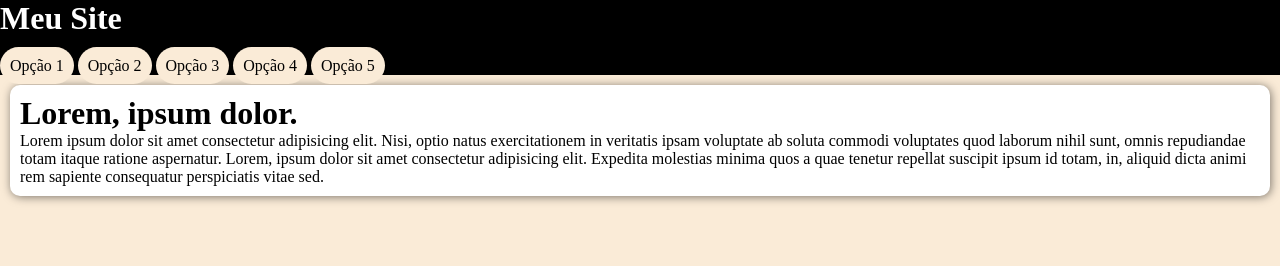
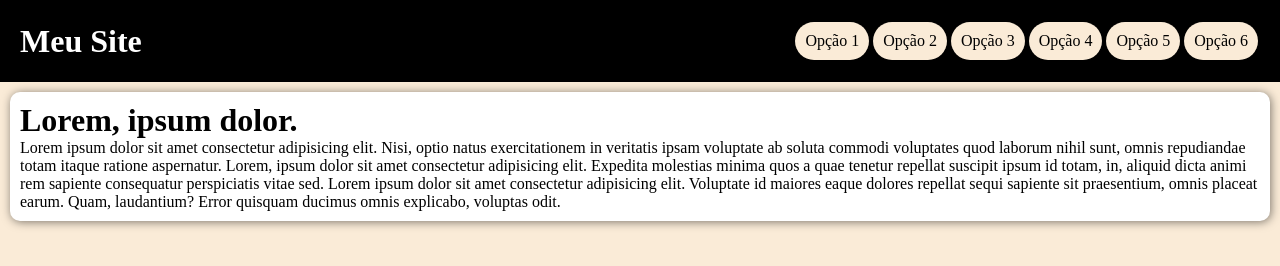
Before and after one commit to giovaneklose/html-css, a plain HTML site: page desafios/d017/idenx.html in a window 1280 px wide. Drawn offline with Linux system fonts and the light colour scheme.

Commit message:
Atualizei exercício

```diff
--- a/desafios/d017/idenx.html
+++ b/desafios/d017/idenx.html
@@ -6,6 +6,7 @@
     <title>Menu Flex</title>
     <link rel="shortcut icon" href="favicon/favicon.ico" type="image/x-icon">
     <link rel="stylesheet" href="style.css">
+    <link rel="stylesheet" href="mobile.css" media="screen and (max-width: 600px)">
 </head>
 <body>
     <header>
@@ -16,11 +17,12 @@
             <a href="#">Opção 3</a>
             <a href="#">Opção 4</a>
             <a href="#">Opção 5</a>
+            <a href="#">Opção 6</a>
         </nav>
     </header>
     <main>
         <h1>Lorem, ipsum dolor.</h1>
-        <p>Lorem ipsum dolor sit amet consectetur adipisicing elit. Nisi, optio natus exercitationem in veritatis ipsam voluptate ab soluta commodi voluptates quod laborum nihil sunt, omnis repudiandae totam itaque ratione aspernatur. Lorem, ipsum dolor sit amet consectetur adipisicing elit. Expedita molestias minima quos a quae tenetur repellat suscipit ipsum id totam, in, aliquid dicta animi rem sapiente consequatur perspiciatis vitae sed.</p>
+        <p>Lorem ipsum dolor sit amet consectetur adipisicing elit. Nisi, optio natus exercitationem in veritatis ipsam voluptate ab soluta commodi voluptates quod laborum nihil sunt, omnis repudiandae totam itaque ratione aspernatur. Lorem, ipsum dolor sit amet consectetur adipisicing elit. Expedita molestias minima quos a quae tenetur repellat suscipit ipsum id totam, in, aliquid dicta animi rem sapiente consequatur perspiciatis vitae sed. Lorem ipsum dolor sit amet consectetur adipisicing elit. Voluptate id maiores eaque dolores repellat sequi sapiente sit praesentium, omnis placeat earum. Quam, laudantium? Error quisquam ducimus omnis explicabo, voluptas odit.</p>
     </main>
 </body>
 </html>
--- /dev/null
+++ b/desafios/d017/mobile.css
@@ -0,0 +1,13 @@
+@charset "UTF-8";
+
+header, header > nav {
+    flex-flow: column nowrap;
+}
+
+header > h1 {
+    flex-basis: 50px;
+}
+
+header > nav > a {
+    width: 90vw;
+}
--- a/desafios/d017/style.css
+++ b/desafios/d017/style.css
@@ -14,26 +14,40 @@ body {
 
 header {
     background-color: black;
+    padding: 20px;
 
+    display: flex;
+    flex-flow: row wrap;
+    justify-content: space-between;
+    align-items: center;
 }
 
 header h1 {
     color: white;
-    padding-bottom: 20px;
+
+    flex: 0 0 200px;
 }
 
-a {
+header > nav {
+    display: flex;
+    flex-flow: row wrap;
+    justify-content: flex-end;
+}
+
+header > nav > a {
     background-color: antiquewhite;
     color: black;
+    text-align: center;
     text-decoration: none;
     border-radius: 20px;
     padding: 10px;
+    margin: 2px;
 }
 
-a:hover {
-    border: 1px solid black;
+header > nav > a:hover {
+    border: 1px solid rgb(0, 0, 0);
     box-shadow: 1px 1px 10px white;
-    transition-duration: .5s;
+    transition: box-shadow .5s;
 }
 
 main {
```
